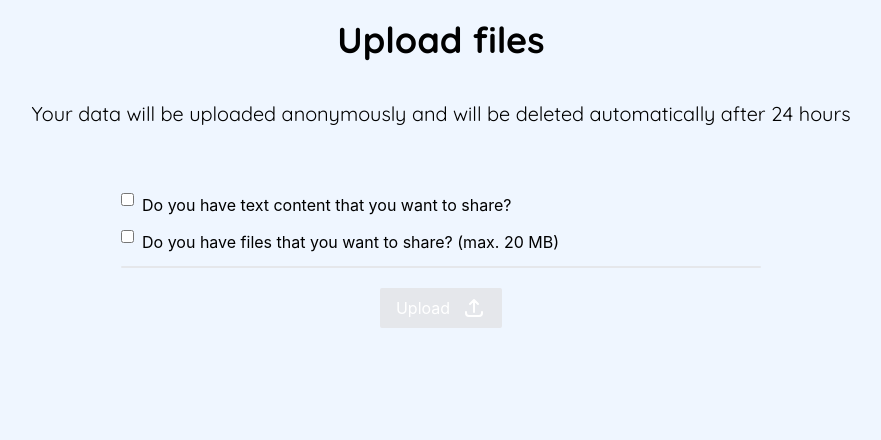
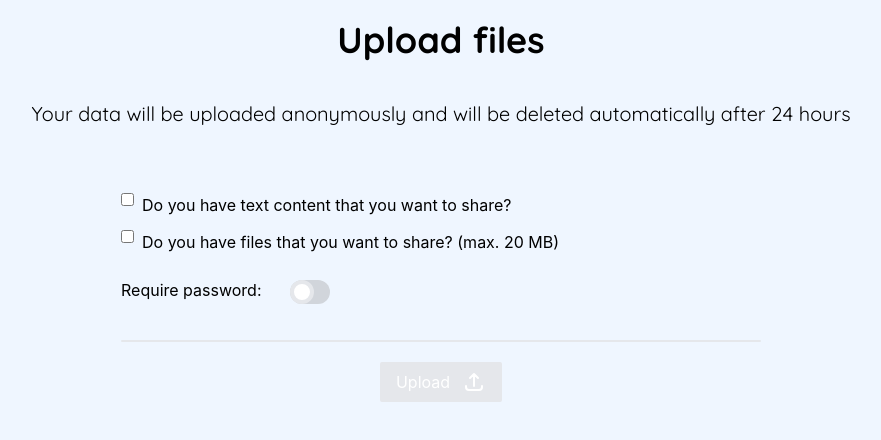
Before and after one commit to Abhikumar98/sendthis.one, a Next.js app: page /upload in a window 1280 px wide. Shown: the top 440 px of the page, without its empty margins (199-1080 px from the left). Built offline with nearby package versions, Linux system fonts and the light colour scheme; what @tailwindcss/custom-forms would draw is missing.

Commit message:
fix: full pssword flow

```diff
--- a/pages/_app.js
+++ b/pages/_app.js
@@ -1,7 +1,7 @@
 import "../styles/globals.css";
 
 function MyApp({ Component, pageProps }) {
-    return <Component {...pageProps} />;
+	return <Component {...pageProps} />;
 }
 
 export default MyApp;
--- a/pages/api/upload.ts
+++ b/pages/api/upload.ts
@@ -17,6 +17,8 @@ export default async (req: NextApiRequest, res: NextApiResponse) => {
 		form.parse(req, async (err, fields, files) => {
 			if (err) throw new Error(err);
 			const deleteOn = new Date(String(fields.deleteDate));
+			const requirePassword = !!fields.isPasswordProtected ?? false;
+			const password = fields.password ?? false;
 
 			const docRef = firebase
 				.collection(`${FirebaseCollections.Data}`)
@@ -27,7 +29,8 @@ export default async (req: NextApiRequest, res: NextApiResponse) => {
 				id: docRef.id,
 				deleteDate: deleteOn,
 				code: code,
-				isPasswordProtected: false, // fields.isPasswordProtected
+				isPasswordProtected: requirePassword,
+				password: String(password),
 			};
 
 			if (fields.textContent) {
--- a/pages/upload.tsx
+++ b/pages/upload.tsx
@@ -3,6 +3,7 @@ import { dataCollectionRef } from "../lib/firebase";
 import firebase from "firebase";
 import { useRouter } from "next/router";
 import toast, { Toaster } from "react-hot-toast";
+import OtpInput from "react-otp-input";
 
 import { DocumentData, uploadLimit } from "../contracts";
 
@@ -16,9 +17,17 @@ const Upload = () => {
 
 	const [isUploading, setIsUploading] = useState(false);
 	const [files, setFiles] = useState<File[]>([]);
+	const [requiredPassword, setRequirePassword] = useState<boolean>(false);
+	const [password, setPassword] = useState<string>("");
 
 	const uploadDate = async () => {
 		try {
+			if (password.length !== 6) {
+				toast.error("Please enter a 6 character password");
+				return;
+			}
+
+			setIsUploading(true);
 			toast.loading("Uploading your data...");
 
 			const deleteOn = new Date();
@@ -27,7 +36,10 @@ const Upload = () => {
 			const formData = new FormData();
 
 			formData.append("textContent", textContent);
+			formData.append("isPasswordProtected", String(requiredPassword));
+			formData.append("password", password);
 			formData.append("deleteDate", deleteOn.toISOString());
+
 			files.forEach((file) => {
 				formData.append(file.name, file);
 			});
@@ -40,15 +52,13 @@ const Upload = () => {
 
 			toast.dismiss();
 			router.push(`/code?code=${resolvedCode.code}`);
-
-			setIsUploading(true);
+			setIsText(false);
+			setTextContent("");
+			setIsFiles(false);
 		} catch (error) {
 			console.error(error);
 			toast.error(error);
 		} finally {
-			setIsText(false);
-			setTextContent("");
-			setIsFiles(false);
 			setIsUploading(false);
 		}
 	};
@@ -85,6 +95,7 @@ const Upload = () => {
 
 	const isButtonDisabled =
 		!(isText || isFiles) || !(textContent.length || files.length);
+	console.log(requiredPassword);
 	return (
 		<div className="w-screen h-screen bg-blue-50 overflow-scroll">
 			<div className="text-4xl py-5 text-center font-bold font-sans">
@@ -206,6 +217,57 @@ const Upload = () => {
 					</>
 				)}
 
+				<div className="my-6">
+					Require password:{" "}
+					<div className="relative inline-block w-10 mr-2 align-middle select-none transition duration-200 ease-in ml-6">
+						<input
+							type="checkbox"
+							name="toggle"
+							id="toggle"
+							checked={requiredPassword}
+							onChange={(e) => {
+								if (!e.target.checked) {
+									setPassword("");
+								}
+								setRequirePassword(e.target.checked);
+							}}
+							className="toggle-checkbox absolute block w-6 h-6 rounded-full bg-white border-4 appearance-none cursor-pointer outline-none"
+						/>
+						<label
+							htmlFor="toggle"
+							className="toggle-label block overflow-hidden h-6 rounded-full bg-gray-300 cursor-pointer"
+						></label>
+					</div>
+				</div>
+
+				{requiredPassword && (
+					<div className="my-6">
+						<OtpInput
+							value={password}
+							onChange={(e) => {
+								setPassword(e);
+							}}
+							className="m-auto"
+							shouldAutoFocus={true}
+							numInputs={6}
+							isDisabled={isUploading}
+							inputStyle={{
+								height: "4rem",
+								width: "3rem",
+								marginRight: "1rem",
+								fontSize: "2rem",
+								border: "1px solid",
+								borderRadius: "5px",
+							}}
+							disabledStyle={{
+								border: "1px solid #8e8e8e",
+								color: "#8e8e8e",
+								backgroundColor: "#dedede",
+							}}
+						/>
+					</div>
+				)}
+
 				<div className="w-full bg-gray-200 h-0.5 mt-3 rounded-sm" />
 				<button
 					disabled={isButtonDisabled}
--- a/styles/globals.css
+++ b/styles/globals.css
@@ -7,8 +7,8 @@ html,
 body {
 	padding: 0;
 	margin: 0;
-	font-family: -apple-system, BlinkMacSystemFont, Segoe UI, Roboto, Oxygen,
-		Ubuntu, Cantarell, Fira Sans, Droid Sans, Helvetica Neue, sans-serif;
+	font-family: -apple-system, BlinkMacSystemFont, Segoe UI, Roboto, Oxygen, Ubuntu, Cantarell, Fira Sans, Droid Sans,
+		Helvetica Neue, sans-serif;
 }
 
 a {
@@ -29,3 +29,13 @@ a {
 		src: url("../assets/Quicksand-Regular.ttf") format("truetype");
 	}
 }
+
+.toggle-checkbox:checked {
+	@apply: right-0 border-green-400;
+	right: 0;
+	border-color: dodgerblue;
+}
+.toggle-checkbox:checked + .toggle-label {
+	@apply: bg-green-400;
+	background-color: dodgerblue;
+}
```
